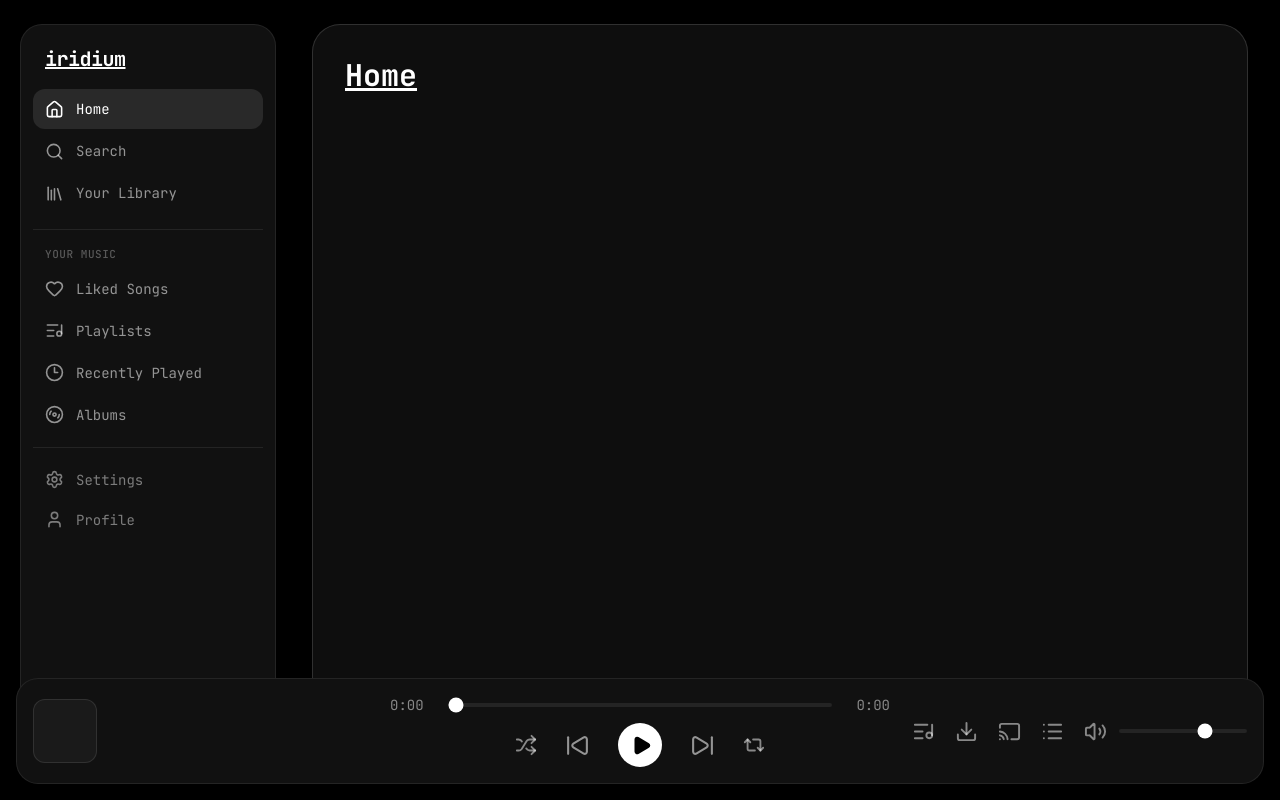
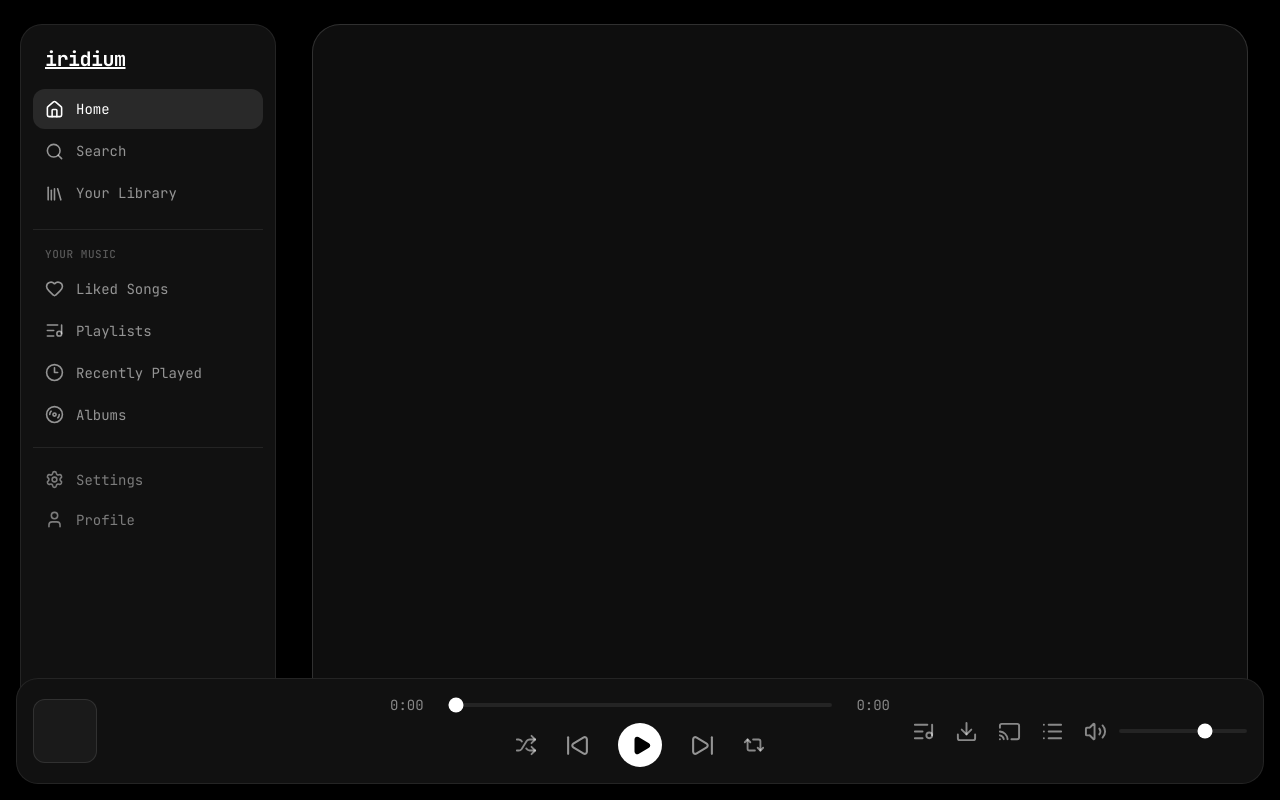
Before and after one commit to x87w/iridium, a Next.js app: page / in a window 1280 px wide. Built offline with nearby package versions, Linux system fonts and the light colour scheme.

Commit message:
remove home h1

```diff
--- a/app/pages/home.tsx
+++ b/app/pages/home.tsx
@@ -3,9 +3,6 @@ export default function Home() {
         <div className="mt-3 flex justify-center">
             <div className="relative h-[750px] w-full max-w-[1400px] overflow-hidden rounded-[28px] border border-white/[0.14] bg-white/[0.055] backdrop-blur-2xl backdrop-saturate-150">
                 <div className="relative p-8">
-                    <h1 className="mb-6 text-3xl font-bold text-white underline">
-                        Home
-                    </h1>
                 </div>
             </div>
         </div>
```
